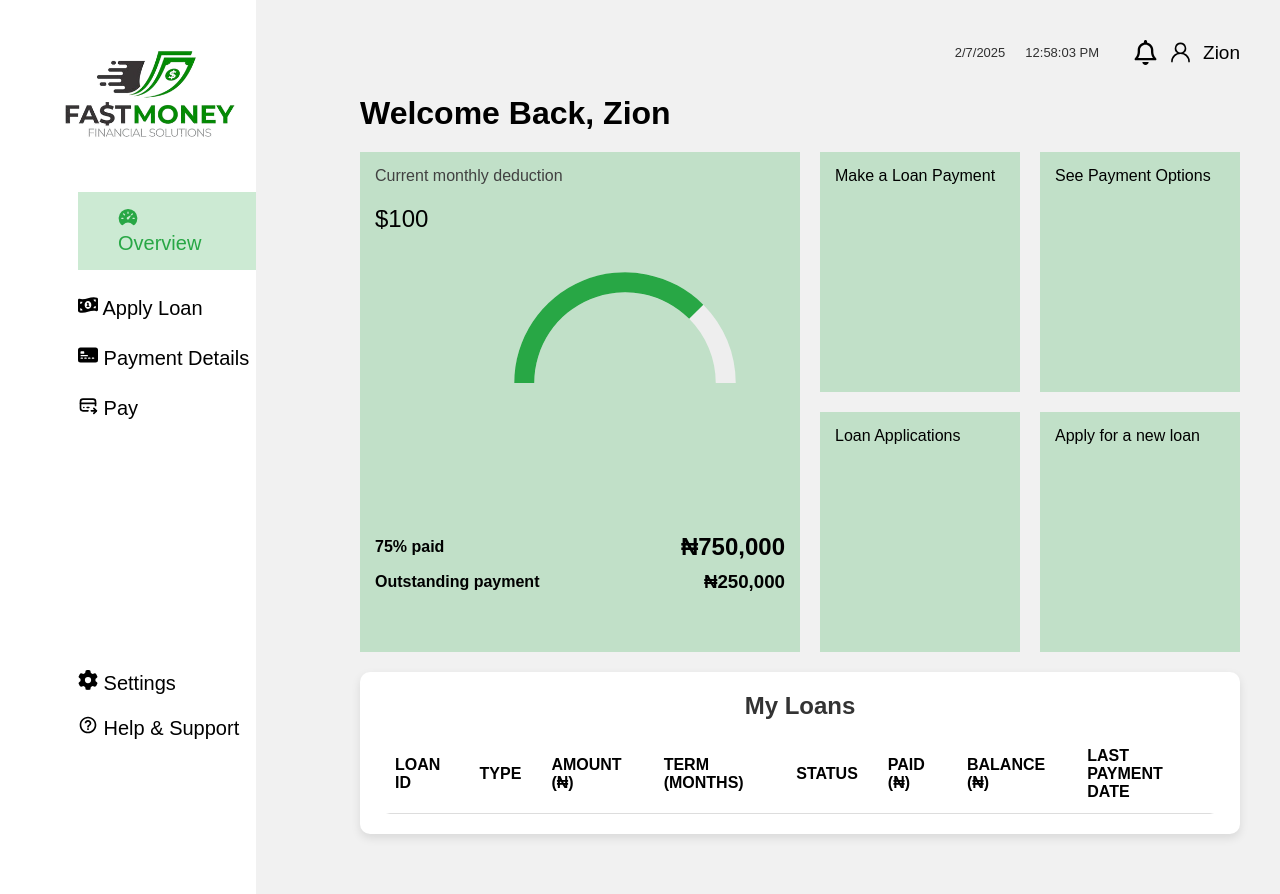
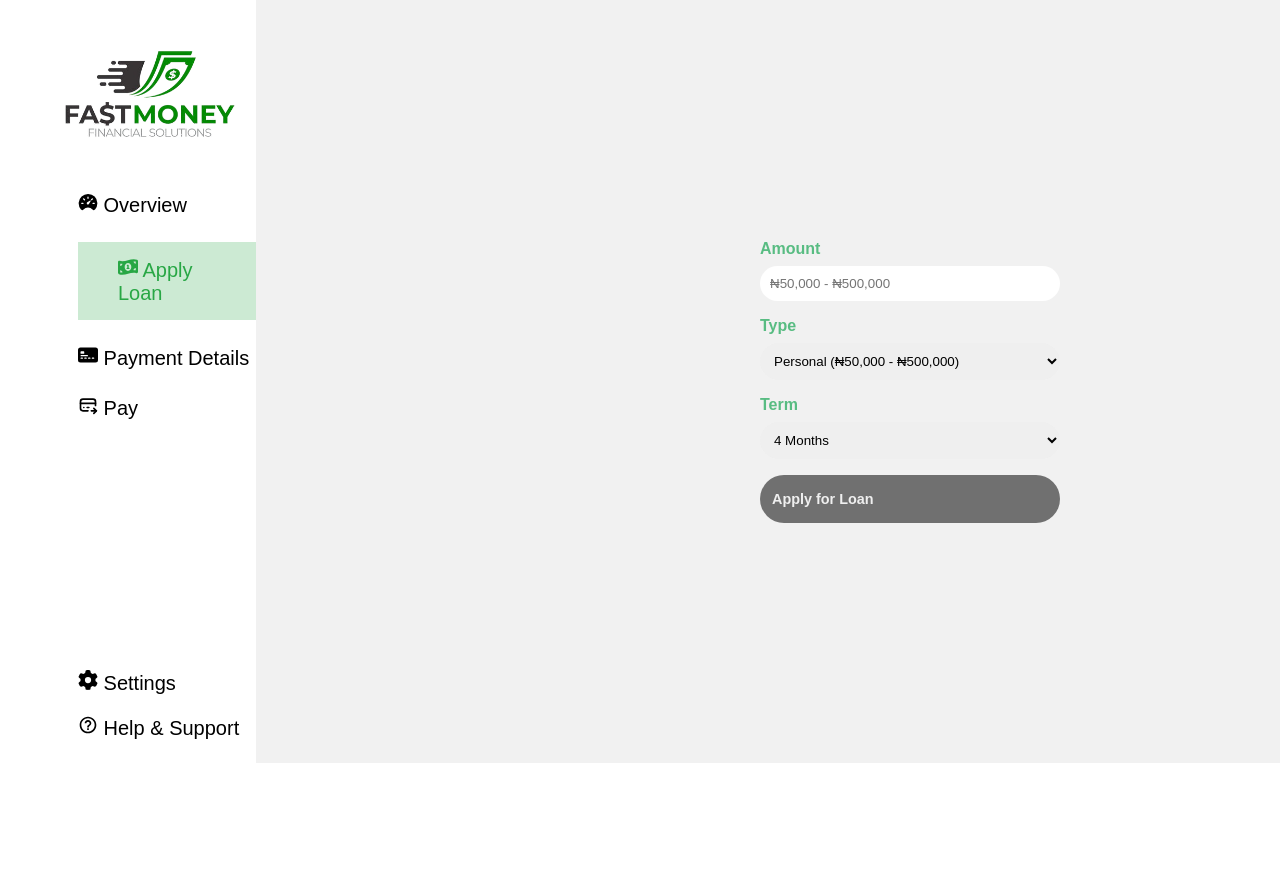
Before and after one commit to Zion2301/Loan-App-Frontend, a React (Vite) app: page / in a window 1280 px wide. After the commit the page ends 800 px from the top, so only its background shows below. Built offline with nearby package versions, Linux system fonts and the light colour scheme; a web font is replaced by a local one.

Commit message:
first dashboard done

```diff
--- a/src/App.jsx
+++ b/src/App.jsx
@@ -4,7 +4,8 @@ import './App.css'
 import { BrowserRouter as Router, Route,Routes } from 'react-router-dom'
 // import Signup from './components/Signup'
 // import Login from './components/Login'
-import Dashboard from './components/Dashboard'
+// import Dashboard from './components/Dashboard'
+import LoanDashboard from './components/LoanDashboard'
 function App() {
 
   return (
@@ -14,7 +15,7 @@ function App() {
           {/* <Route path='/' element={<Home/>}></Route>
           <Route path='/register' element={<Signup/>}></Route>
           <Route path='/login' element={<Login/>}></Route> */}
-          <Route path='/' element={<Dashboard/>}></Route>
+          <Route path='/' element={<LoanDashboard/>}></Route>
         </Routes>
       </Router>
     </>
--- a/src/components/Dashboard.css
+++ b/src/components/Dashboard.css
@@ -209,3 +209,31 @@
     background: #dc3545;
     color: white;
   }
+
+  .select {
+    padding: 10px;
+    border-radius: 50px;
+    border: none;
+  }
+
+  .amount {
+    padding: 10px;
+    border: none;
+    border-radius: 50px;
+  }
+
+  .submit {
+    color: white;
+}
+
+.form {
+    margin-left: 400px;
+    margin-top: 200px;
+    margin-bottom: 200px;
+}
+
+.error {
+    color: red;
+    font-size: 14px;
+    margin-top: 5px;
+  }
--- /dev/null
+++ b/src/components/LoanDashboard.jsx
@@ -0,0 +1,205 @@
+import "./Dashboard.css"
+import { IoSpeedometer } from "react-icons/io5";
+import { FaMoneyBill1Wave } from "react-icons/fa6";
+import { BsFillCreditCard2FrontFill } from "react-icons/bs";
+import { TbCreditCardPay } from "react-icons/tb";
+import { FaGear } from "react-icons/fa6";
+import { MdHelpOutline } from "react-icons/md";
+import { Link } from "react-router-dom";
+import img from "../assets/logo.png"
+import styled from 'styled-components';
+import { useState } from "react";
+const LoanDashboard = () => {
+  const [loanType, setLoanType] = useState("personal");
+  const [amount, setAmount] = useState("");
+  const [error, setError] = useState("");
+
+  // Loan type price ranges
+  const loanLimits = {
+    personal: { min: 50000, max: 500000 },
+    business: { min: 500000, max: 5000000 },
+    education: { min: 100000, max: 2000000 },
+  };
+
+  // Handle loan type change
+  const handleLoanTypeChange = (e) => {
+    setLoanType(e.target.value);
+    setAmount(""); // Reset amount when loan type changes
+    setError(""); // Clear any previous errors
+  };
+
+  // Handle amount change
+  const handleAmountChange = (e) => {
+    const value = parseInt(e.target.value, 10) || "";
+    setAmount(value);
+
+    // Validate amount
+    if (value && (value < loanLimits[loanType].min || value > loanLimits[loanType].max)) {
+      setError(`Amount must be between ₦${loanLimits[loanType].min.toLocaleString()} and ₦${loanLimits[loanType].max.toLocaleString()}`);
+    } else {
+      setError("");
+    }
+  };
+
+  // Handle form submission
+  const handleSubmit = (e) => {
+    e.preventDefault();
+
+    if (!amount || amount < loanLimits[loanType].min || amount > loanLimits[loanType].max) {
+      setError(`Amount must be between ₦${loanLimits[loanType].min.toLocaleString()} and ₦${loanLimits[loanType].max.toLocaleString()}`);
+      return;
+    }
+
+    alert(`Loan application submitted for ₦${amount.toLocaleString()} (${loanType})`);
+  };
+  return (
+    <>
+      <div className="main-dashboard">
+        <div className="left-dash">
+        <img src={img} alt="" className="another-logo"/>
+            <div className="inner-left-div">
+            <div className="dash-links">
+               <Link className="ordinary"><IoSpeedometer/> Overview</Link>
+               <Link className="special"><FaMoneyBill1Wave/> Apply Loan</Link>
+               <Link className="ordinary"><BsFillCreditCard2FrontFill/> Payment Details</Link>
+               <Link className="ordinary"><TbCreditCardPay/> Pay</Link>
+            </div>
+
+            <div className="lower-links">
+            <Link className="ordinary"><FaGear/> Settings</Link>
+            <Link className="ordinary"><MdHelpOutline/> Help & Support</Link>
+            </div>
+            </div>
+        </div>
+
+        <div className="right-dash">
+        <StyledWrapper>
+        <form className="form" onSubmit={handleSubmit}>
+      <span className="input-span">
+        <label htmlFor="amount" className="label">Amount</label>
+        <input
+          type="number"
+          name="amount"
+          id="amount"
+          className="amount"
+          value={amount}
+          onChange={handleAmountChange}
+          placeholder={`₦${loanLimits[loanType].min.toLocaleString()} - ₦${loanLimits[loanType].max.toLocaleString()}`}
+        />
+        {error && <p className="error">{error}</p>}
+      </span>
+
+      <span className="input-span">
+        <label htmlFor="loanType" className="label">Type</label>
+        <select
+          name="loanType"
+          id="loanType"
+          className="select"
+          value={loanType}
+          onChange={handleLoanTypeChange}
+        >
+          <option value="personal">Personal (₦50,000 - ₦500,000)</option>
+          <option value="business">Business (₦500,000 - ₦5,000,000)</option>
+          <option value="education">Education (₦100,000 - ₦2,000,000)</option>
+        </select>
+      </span>
+
+      <span className="input-span">
+        <label htmlFor="loanTerm" className="label">Term</label>
+        <select name="loanTerm" id="loanTerm" className="select">
+          <option value="4 Months">4 Months</option>
+          <option value="6 Months">6 Months</option>
+          <option value="12 Months">12 Months</option>
+          <option value="24 Months">24 Months</option>
+        </select>
+      </span>
+
+      <button className="submit" type="submit">Apply for Loan</button>
+    </form>
+    </StyledWrapper>
+        </div>
+      </div>
+    </>
+  )
+}
+
+const StyledWrapper = styled.div`
+  .form {
+    --bg-light: #efefef;
+    --bg-dark: #707070;
+    --clr: #58bc82;
+    --clr-alpha: #9c9c9c60;
+    display: flex;
+    flex-direction: column;
+    align-items: center;
+    gap: 1rem;
+    width: 100%;
+    max-width: 300px;
+  }
+
+  .form .input-span {
+    width: 100%;
+    display: flex;
+    flex-direction: column;
+    gap: 0.5rem;
+  }
+
+  .form input[type="email"],
+  .form input[type="password"] {
+    border-radius: 0.5rem;
+    padding: 1rem 0.75rem;
+    width: 100%;
+    border: none;
+    display: flex;
+    align-items: center;
+    gap: 0.5rem;
+    background-color: var(--clr-alpha);
+    outline: 2px solid var(--bg-dark);
+  }
+
+  .form input[type="email"]:focus,
+  .form input[type="password"]:focus {
+    outline: 2px solid var(--clr);
+  }
+
+  .label {
+    align-self: flex-start;
+    color: var(--clr);
+    font-weight: 600;
+  }
+
+  .form .submit {
+    padding: 1rem 0.75rem;
+    width: 100%;
+    display: flex;
+    align-items: center;
+    gap: 0.5rem;
+    border-radius: 3rem;
+    background-color: var(--bg-dark);
+    color: var(--bg-light);
+    border: none;
+    cursor: pointer;
+    transition: all 300ms;
+    font-weight: 600;
+    font-size: 0.9rem;
+  }
+
+  .form .submit:hover {
+    background-color: var(--clr);
+    color: var(--bg-dark);
+  }
+
+  .span {
+    text-decoration: none;
+    color: var(--bg-dark);
+  }
+
+  .submit {
+    text-align: center;
+  }
+
+  .span a {
+    color: var(--clr);
+  }`;
+
+export default LoanDashboard
```
Also changed, not shown: src/components/Dashboard.jsx (line endings or trailing spaces).
